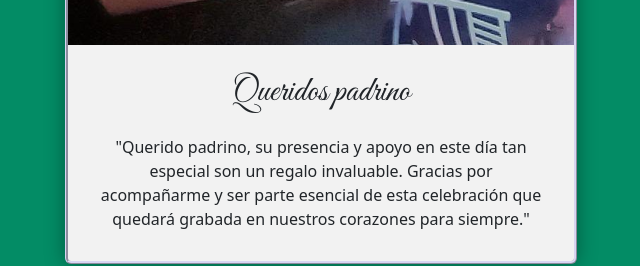
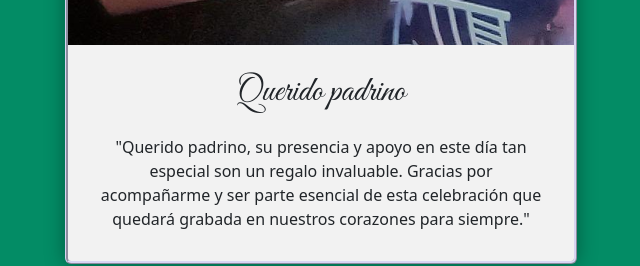
Before and after one commit to AdairKevin/invitacionAide, a plain HTML site: page index.html in a window 1280 px wide. Shown: the part 4721-4987 px from the top of the page, 319-959 px from the left. Drawn offline with nearby package versions, Linux system fonts and the light colour scheme.

Commit message:
Update index.html

```diff
--- a/index.html
+++ b/index.html
@@ -171,7 +171,7 @@
                 <img src="recursos/Nueva carpeta/1 (5).jpeg" class="card-img-top" alt="...">
                 <div class="card-body">
                     <h2 class="padrinosTexto">
-                        Queridos padrino
+                        Querido padrino
                     </h2>
                     <p class="card-text">
                         "Querido padrino, su presencia y apoyo en
```
